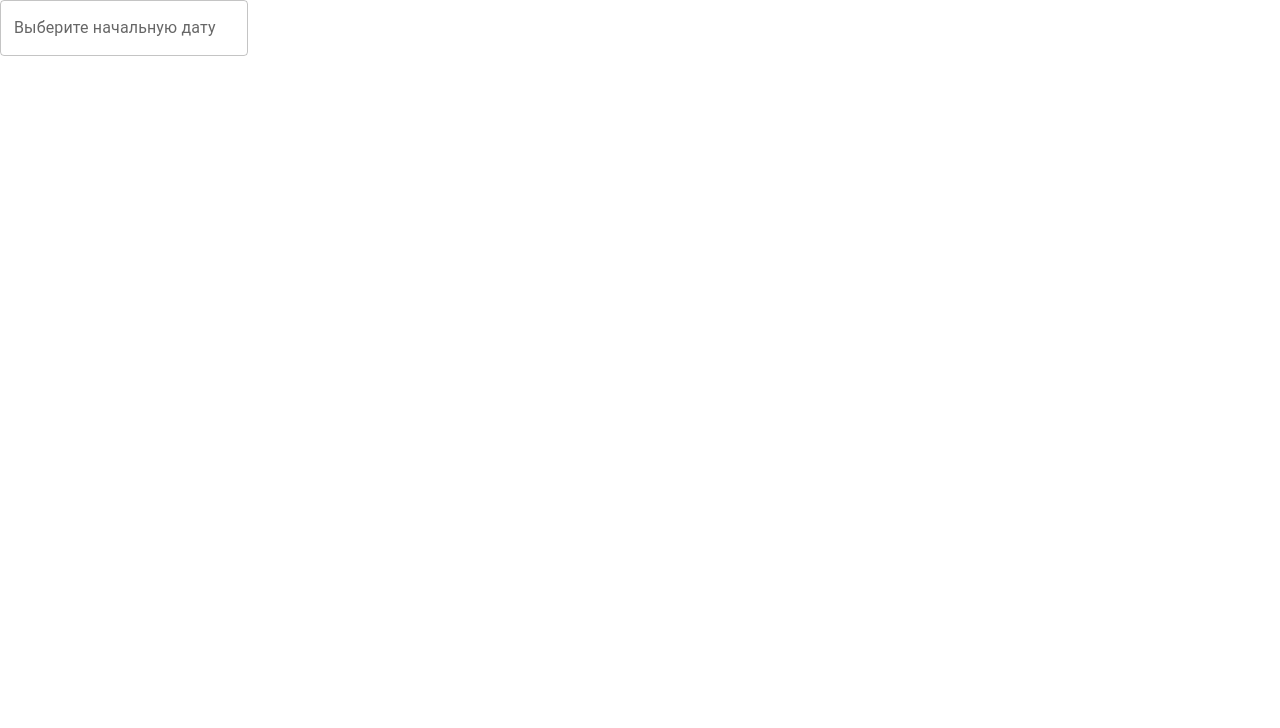
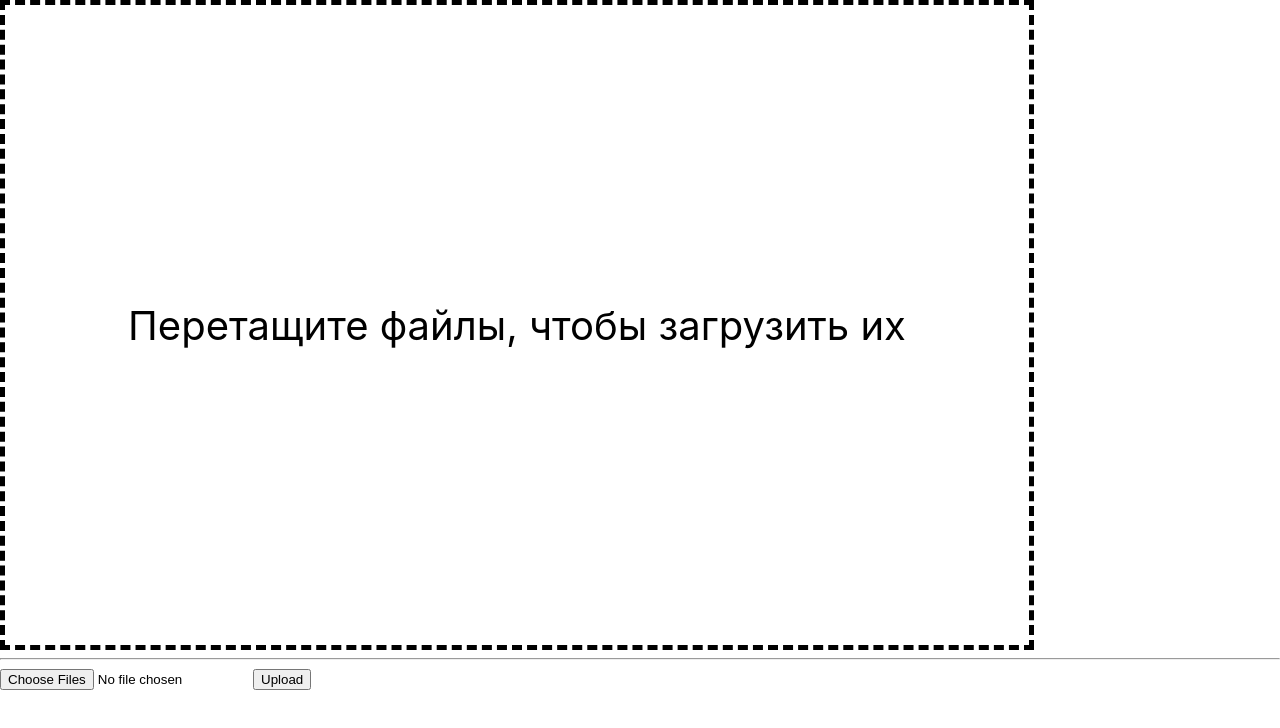
Before and after one commit to utavegu/medieval-store-admin, a React (Create React App) app: page / in a window 1280 px wide. Shown: the top 728 px of the page. Built offline with nearby package versions, Linux system fonts and the light colour scheme.

Commit message:
feat: add file-chooser draft

```diff
--- a/src/App.tsx
+++ b/src/App.tsx
@@ -4,7 +4,8 @@ import React from 'react';
 import { LocalizationProvider } from '@mui/x-date-pickers';
 import { AdapterDateFns } from '@mui/x-date-pickers/AdapterDateFns';
 import ru from 'date-fns/locale/ru';
-import DateChooser from './components/DateChooser';
+// import DateChooser from './components/DateChooser';
+import FileChooser from './components/FileChooser';
 
 function App() {
   return (
@@ -12,7 +13,8 @@ function App() {
       dateAdapter={AdapterDateFns}
       adapterLocale={ru}
     >
-      <DateChooser />
+      {/* <DateChooser /> */}
+      <FileChooser />
     </LocalizationProvider>
 
     // <div className="app">
--- /dev/null
+++ b/src/components/FileChooser/FileChooser.module.css
@@ -0,0 +1,9 @@
+.dropArea {
+  display: flex;
+  align-items: center;
+  justify-content: center;
+  width: 80vw;
+  height: 80vh;
+  font-size: 40px;
+  border: 5px dashed #000;
+}
--- /dev/null
+++ b/src/components/FileChooser/index.tsx
@@ -0,0 +1,104 @@
+import { useState, SyntheticEvent, ChangeEvent } from 'react';
+import styles from './FileChooser.module.css';
+
+const FileChooser = () => {
+  const [isDrag, setIsDrag] = useState<boolean>(false); // TODO: Вроде так юзСтейт типизировать?
+  const [fileList, setFileList] = useState<FileList | null>(null);
+
+  const dragStartHandler = (event: SyntheticEvent) => {
+    event.preventDefault();
+    setIsDrag(true);
+  };
+
+  const dragLeaveHandler = (event: SyntheticEvent) => {
+    event.preventDefault();
+    setIsDrag(false);
+  };
+
+  const dropHandler = (event: any) => {
+    event.preventDefault();
+    const files = [...event.dataTransfer.files];
+    // setFileList(files);
+
+    console.log(files);
+    const data = new FormData();
+    files.forEach((file, i) => {
+      // TODO: Пропускать только картинки по type (если файл тайп равен какому-либо значению из массива, выполнить аппенд, иначе континуе)
+      data.append(`image-${i}`, file, file.name);
+    });
+    data.append('title', 'Заголовок товара');
+    data.append('description', 'Описание товара');
+    files.forEach((file, i) => {
+      data.append(`file-${i}`, file, file.name);
+    });
+    // console.log(data);
+    // axios.post('url', formData, options)
+    /*
+    headers: {
+        'content-type': file.type,
+        'content-length': `${file.size}`, // 👈 Headers need to be a string
+      },
+    */
+    setIsDrag(false);
+  };
+
+  // --------------------------
+
+  const handleFileChange = (e: ChangeEvent<HTMLInputElement>) => {
+    setFileList(e.target.files);
+  };
+
+  const handleUploadClick = () => {
+    if (!fileList) {
+      return;
+    }
+  };
+
+  return (
+    <div>
+      {isDrag ? (
+        <div
+          className={styles.dropArea}
+          onDragStart={(event) => dragStartHandler(event)}
+          onDragLeave={(event) => dragLeaveHandler(event)}
+          onDragOver={(event) => dragStartHandler(event)}
+          onDrop={(event) => dropHandler(event)}
+        >
+          Отпустите файлы, чтобы загрузить их
+        </div>
+      ) : (
+        <div
+          className={styles.dropArea}
+          onDragStart={(event) => dragStartHandler(event)}
+          onDragLeave={(event) => dragLeaveHandler(event)}
+          onDragOver={(event) => dragStartHandler(event)}
+        >
+          Перетащите файлы, чтобы загрузить их
+        </div>
+      )}
+
+      <hr />
+
+      <div>
+        {/* Кастомизировать. Можно, кстати, через МуИ сделать, раз уж всё равно его тут используешь - попрактиковаться */}
+        <input
+          type="file"
+          onChange={handleFileChange}
+          multiple
+        />
+
+        {/* <ul>
+        {files.map((file, i) => (
+          <li key={i}>
+            {file.name} - {file.type}
+          </li>
+        ))}
+      </ul> */}
+
+        <button onClick={handleUploadClick}>Upload</button>
+      </div>
+    </div>
+  );
+};
+
+export default FileChooser;
```
